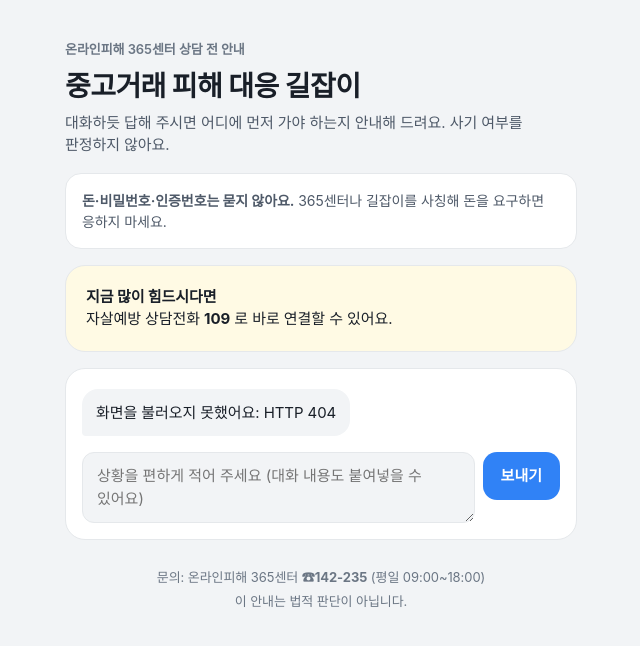
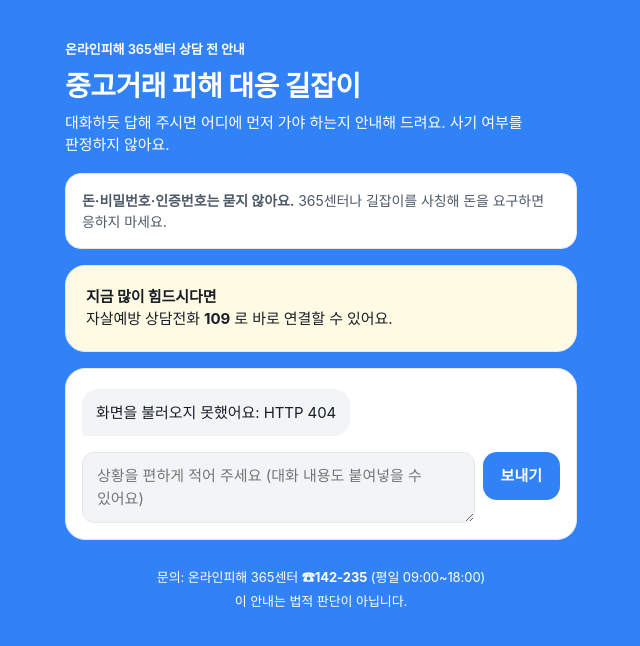
Before and after one commit to kidingki-coder/team_project_01_jyj, a website: page public/index.html in a window 1280 px wide. Shown: the whole page, without its empty margins (319-959 px from the left). Drawn offline with Linux system fonts and the light colour scheme; no server answers.

Commit message:
페이지 배경색을 파란색으로 변경 (#1)
카드 밖 제목·안내 문구·푸터 글자는 대비를 위해 흰색으로 변경


Claude-Session: https://claude.ai/code/session_011tcdsuTVJN8qSUd2iygL7c

Co-authored-by: Claude <noreply@anthropic.com>

```diff
--- a/public/style.css
+++ b/public/style.css
@@ -22,7 +22,7 @@
 
 html, body { margin: 0; }
 body {
-  background: var(--grey-100);
+  background: var(--blue-500);
   color: var(--grey-900);
   font-family: var(--font);
   font-size: 15px;
@@ -45,9 +45,9 @@ body {
 .sheet { max-width: 100%; }
 
 .hero { padding: 16px 0 0; }
-.eyebrow { margin: 0 0 8px; color: var(--grey-600); font-size: 13px; font-weight: 600; }
-h1 { margin: 0; font-size: 28px; font-weight: 700; line-height: 1.3; letter-spacing: -0.02em; }
-.lead { margin: 8px 0 0; color: var(--grey-700); }
+.eyebrow { margin: 0 0 8px; color: var(--white); font-size: 13px; font-weight: 600; }
+h1 { margin: 0; color: var(--white); font-size: 28px; font-weight: 700; line-height: 1.3; letter-spacing: -0.02em; }
+.lead { margin: 8px 0 0; color: var(--white); }
 
 .card {
   background: var(--white);
@@ -198,7 +198,7 @@ textarea#input:focus {
   overflow: auto;
 }
 
-.footer { text-align: center; color: var(--grey-600); font-size: 13px; padding: 8px 0 0; }
+.footer { text-align: center; color: var(--white); font-size: 13px; padding: 8px 0 0; }
 .footer p { margin: 4px 0; }
 
 @media (max-width: 380px) {
```
